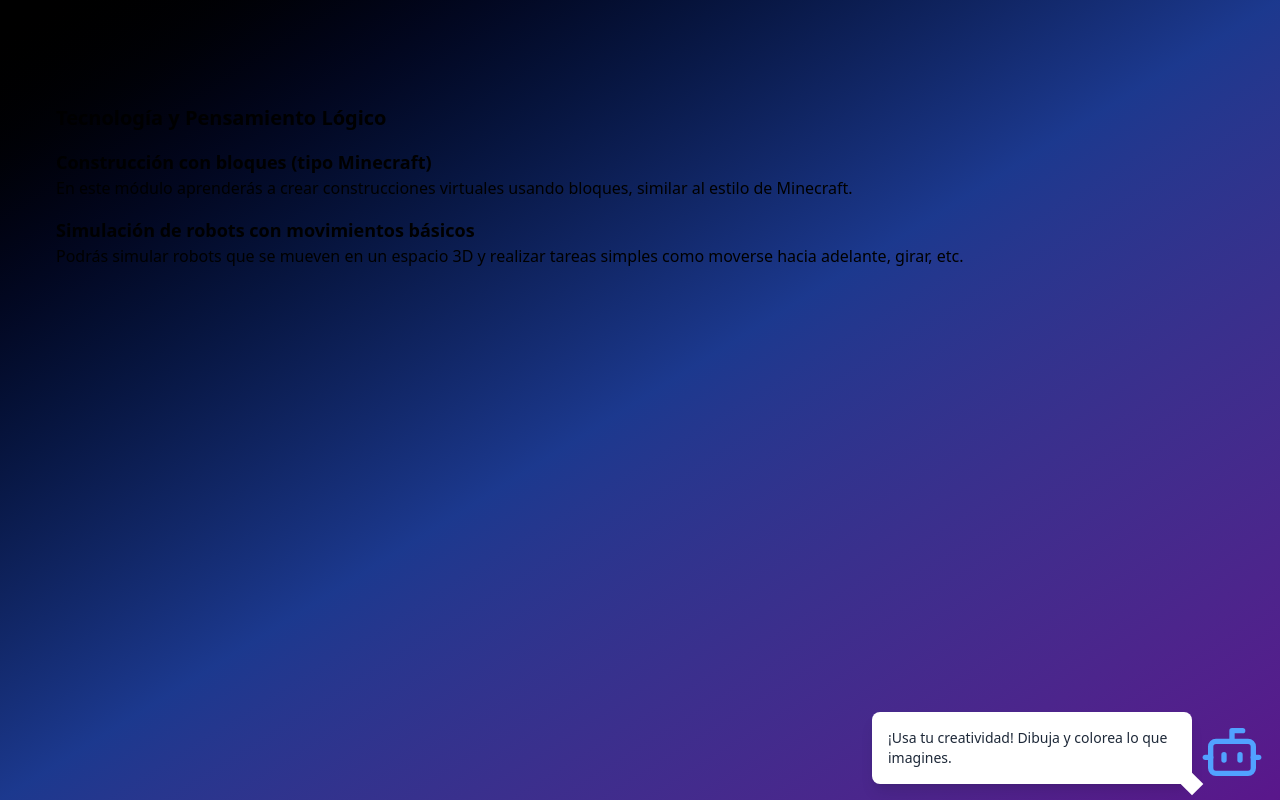
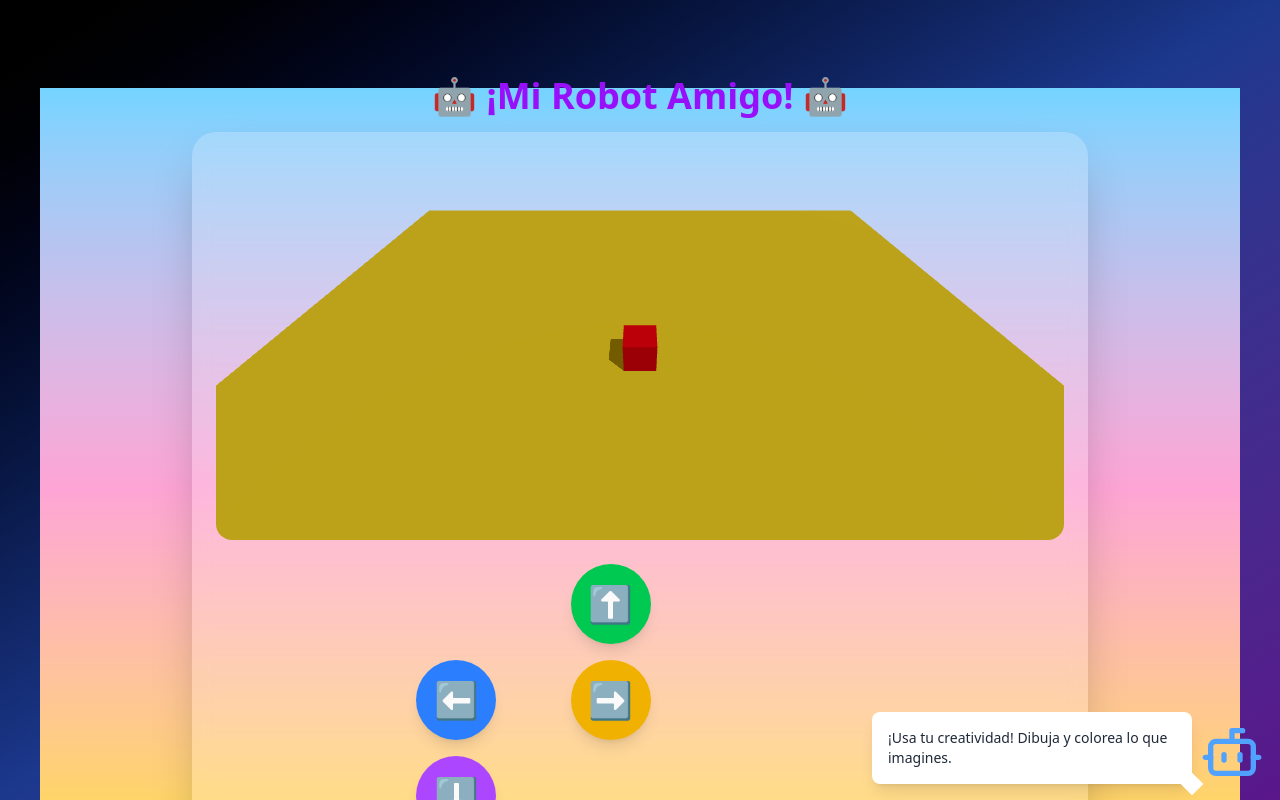
Before and after one commit to SebastianBolivar01/integracion-continua, a React (Vite) app in the folder integracion_continua/: page /paint in a window 1280 px wide. Built offline with nearby package versions, Linux system fonts and the light colour scheme; a web font is replaced by a local one.

Commit message:
subo el robot

```diff
--- a/integracion_continua/src/components/TechnologyLogic.tsx
+++ b/integracion_continua/src/components/TechnologyLogic.tsx
@@ -1,18 +1,160 @@
-import React from 'react';
+import React, { useRef, useState, useMemo } from 'react';
+import { Canvas, useFrame } from '@react-three/fiber';
+import * as THREE from 'three';
+import { OrbitControls } from '@react-three/drei'; // Asegúrate de instalar esta dependencia si no la tienes: npm install @react-three/drei
 
+// --- Componente 3D del Robot ---
+interface Robot3DProps {
+  targetPosition: [number, number, number];
+  direction: 'up' | 'down' | 'left' | 'right';
+}
+
+function Robot3D({ targetPosition, direction }: Robot3DProps) {
+  const meshRef = useRef<THREE.Mesh>(null);
+  const currentPosition = useRef<[number, number, number]>([0, 1, 0]); // Iniciar en [0, 1, 0] para estar sobre el plano
+
+  useFrame((state, delta) => {
+    if (meshRef.current) {
+      // 1. Movimiento Suave (Interpolación Lineal - lerp)
+      const targetVec = new THREE.Vector3(...targetPosition);
+
+      // Usamos el vector de la posición actual de Three.js para la interpolación
+      meshRef.current.position.lerp(targetVec, 0.1); // El 0.1 es la intensidad de la suavidad (más alto = más rápido)
+
+      // Actualizar la posición de referencia después de la interpolación para el próximo frame
+      currentPosition.current = [meshRef.current.position.x, meshRef.current.position.y, meshRef.current.position.z];
+
+      // 2. Rotación
+      let targetRotation = 0;
+      switch (direction) {
+        // En Three.js, +Z es 'adelante' si no se rota la cámara
+        case 'up': targetRotation = 0; break;
+        case 'right': targetRotation = -Math.PI / 2; break; // Rotación en Y (eje vertical)
+        case 'down': targetRotation = Math.PI; break;
+        case 'left': targetRotation = Math.PI / 2; break;
+      }
+
+      // Interpolar la rotación para un cambio suave
+      meshRef.current.rotation.y = THREE.MathUtils.lerp(
+          meshRef.current.rotation.y,
+          targetRotation,
+          0.1
+      );
+    }
+  });
+
+  return (
+    <mesh ref={meshRef} position={currentPosition.current} castShadow>
+      {/* Robot simplificado: un BoxGeometry */}
+      <boxGeometry args={[2, 2, 2]} />
+      <meshStandardMaterial color="#ff0000" />
+    </mesh>
+  );
+}
+
+// --- Componente de la Escena 3D ---
+function RobotScene({ robotTargetPosition, robotDirection }: {
+  robotTargetPosition: [number, number, number];
+  robotDirection: 'up' | 'down' | 'left' | 'right';
+}) {
+  return (
+    <>
+      {/* Luces */}
+      <ambientLight intensity={0.5} />
+      <directionalLight position={[5, 10, 5]} intensity={1} castShadow shadow-mapSize-width={1024} shadow-mapSize-height={1024} />
+
+      {/* Plano (Suelo) */}
+      <mesh position={[0, 0, 0]} rotation-x={-Math.PI / 2} receiveShadow>
+        <planeGeometry args={[50, 50]} /> {/* Hago el plano más grande */}
+        <meshStandardMaterial color="#FFD700" />
+      </mesh>
+
+      {/* Control de Órbita para mover la cámara (Opcional, pero muy útil) */}
+      <OrbitControls target={[0, 1, 0]} />
+
+      {/* El Robot */}
+      <Robot3D targetPosition={robotTargetPosition} direction={robotDirection} />
+    </>
+  );
+}
+
+// --- Componente Principal ---
 export default function TechnologyLogic() {
+  const step = 2; // El robot avanza 2 unidades por paso
+  const [robotTargetPosition, setRobotTargetPosition] = useState<[number, number, number]>([0, 1, 0]);
+  const [robotDirection, setRobotDirection] = useState<'up' | 'down' | 'left' | 'right'>('up');
+
+  const moveRobot3D = (direction: 'up' | 'down' | 'left' | 'right') => {
+    setRobotDirection(direction);
+    setRobotTargetPosition(prev => {
+      const [x, y, z] = prev;
+      // Usar 'step' para definir cuánto se mueve
+      switch (direction) {
+        case 'up': return [x, y, z - step];  // En Three.js, hacia el "horizonte" es -Z
+        case 'down': return [x, y, z + step]; // Hacia la cámara es +Z
+        case 'left': return [x - step, y, z];
+        case 'right': return [x + step, y, z];
+        default: return prev;
+      }
+    });
+  };
+
   return (
-    <div className="p-4">
-      <h2 className="text-xl font-bold font-display mb-4">Tecnología y Pensamiento Lógico</h2>
-      <div className="space-y-4">
-        <div>
-          <h3 className="text-lg font-semibold">Construcción con bloques (tipo Minecraft)</h3>
-          <p>En este módulo aprenderás a crear construcciones virtuales usando bloques, similar al estilo de Minecraft.</p>
+    <div className="w-full h-screen bg-gradient-to-b from-sky-300 via-pink-300 to-yellow-300 flex flex-col items-center justify-center p-4">
+      <h1 className="text-4xl font-bold text-purple-600 mb-4 text-center">🤖 ¡Mi Robot Amigo! 🤖</h1>
+
+      <div className="w-full max-w-4xl bg-white/20 backdrop-blur-sm rounded-3xl p-6 shadow-2xl">
+        <div className="w-full h-96 rounded-2xl overflow-hidden mb-6">
+          {/* Cámara ajustada para ver mejor el suelo (plano XZ) */}
+          <Canvas
+            camera={{ position: [0, 15, 15], fov: 60 }}
+            shadows // Habilitar sombras en el Canvas
+          >
+            <RobotScene
+              robotTargetPosition={robotTargetPosition}
+              robotDirection={robotDirection}
+            />
+          </Canvas>
         </div>
-        <div>
-          <h3 className="text-lg font-semibold">Simulación de robots con movimientos básicos</h3>
-          <p>Podrás simular robots que se mueven en un espacio 3D y realizar tareas simples como moverse hacia adelante, girar, etc.</p>
+
+        <div className="grid grid-cols-3 gap-4 max-w-md mx-auto">
+          <div></div>
+          {/* Botones de Control */}
+          <button
+            onClick={() => moveRobot3D('up')}
+            className="w-20 h-20 bg-green-500 hover:bg-green-600 rounded-full flex items-center justify-center shadow-lg transform hover:scale-110 transition-all duration-200 active:scale-95"
+          >
+            <span className="text-4xl">⬆️</span>
+          </button>
+          <div></div>
+
+          <button
+            onClick={() => moveRobot3D('left')}
+            className="w-20 h-20 bg-blue-500 hover:bg-blue-600 rounded-full flex items-center justify-center shadow-lg transform hover:scale-110 transition-all duration-200 active:scale-95"
+          >
+            <span className="text-4xl">⬅️</span>
+          </button>
+          <button
+            onClick={() => moveRobot3D('right')}
+            className="w-20 h-20 bg-yellow-500 hover:bg-yellow-600 rounded-full flex items-center justify-center shadow-lg transform hover:scale-110 transition-all duration-200 active:scale-95"
+          >
+            <span className="text-4xl">➡️</span>
+          </button>
+
+          <div></div>
+          <button
+            onClick={() => moveRobot3D('down')}
+            className="w-20 h-20 bg-purple-500 hover:bg-purple-600 rounded-full flex items-center justify-center shadow-lg transform hover:scale-110 transition-all duration-200 active:scale-95"
+          >
+            <span className="text-4xl">⬇️</span>
+          </button>
+          <div></div>
         </div>
+
+        <blockquote className="mt-4 text-center text-gray-700 italic">
+          ¡Usa tu creatividad! Dibuja y colorea lo que imagines. (Tu texto original)
+        </blockquote>
+
       </div>
     </div>
   );
--- a/integracion_continua/tailwind.config.ts
+++ b/integracion_continua/tailwind.config.ts
@@ -1,6 +1,5 @@
 import type { Config } from 'tailwindcss'
 
-// Forzamos estrategia por clase para el modo oscuro
 export default {
   darkMode: 'class',
   theme: {
@@ -9,15 +8,12 @@ export default {
         display: ['Monomaniac One', 'sans-serif'],
         sans: ['Montserrat', 'sans-serif'],
       },
-    },
       colors: {
         primary: '#87CEEB', // Azul cielo
         secondary: '#98FB98', // Verde menta
         accent: '#FFD700', // Amarillo soleado
         neutral: '#F5F5F5', // Gris claro
       },
-    fontFamily: {
-      sans: ['Montserrat', 'sans-serif'],
     },
   },
 } satisfies Config
```
Also changed, not shown: integracion_continua/src/index.css (line endings or trailing spaces). Lines whose indentation alone changed are shown as unchanged.
